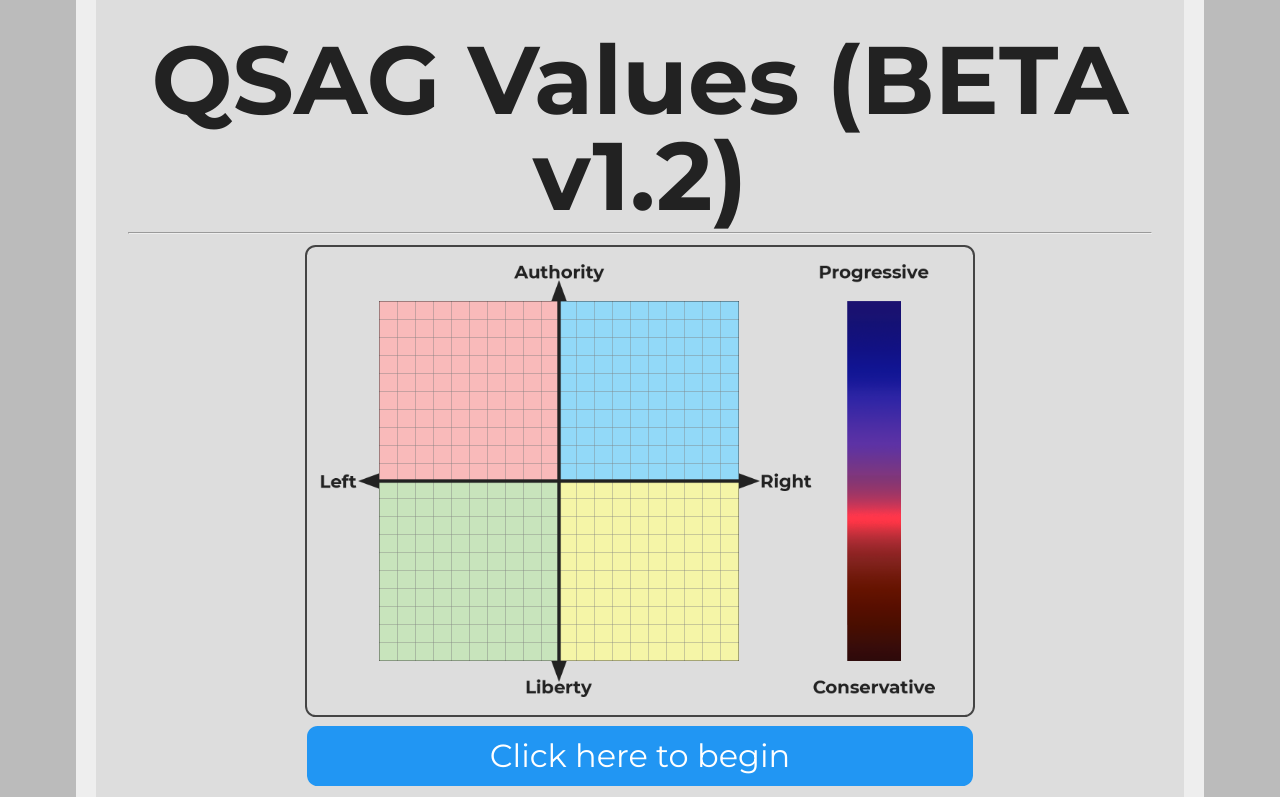
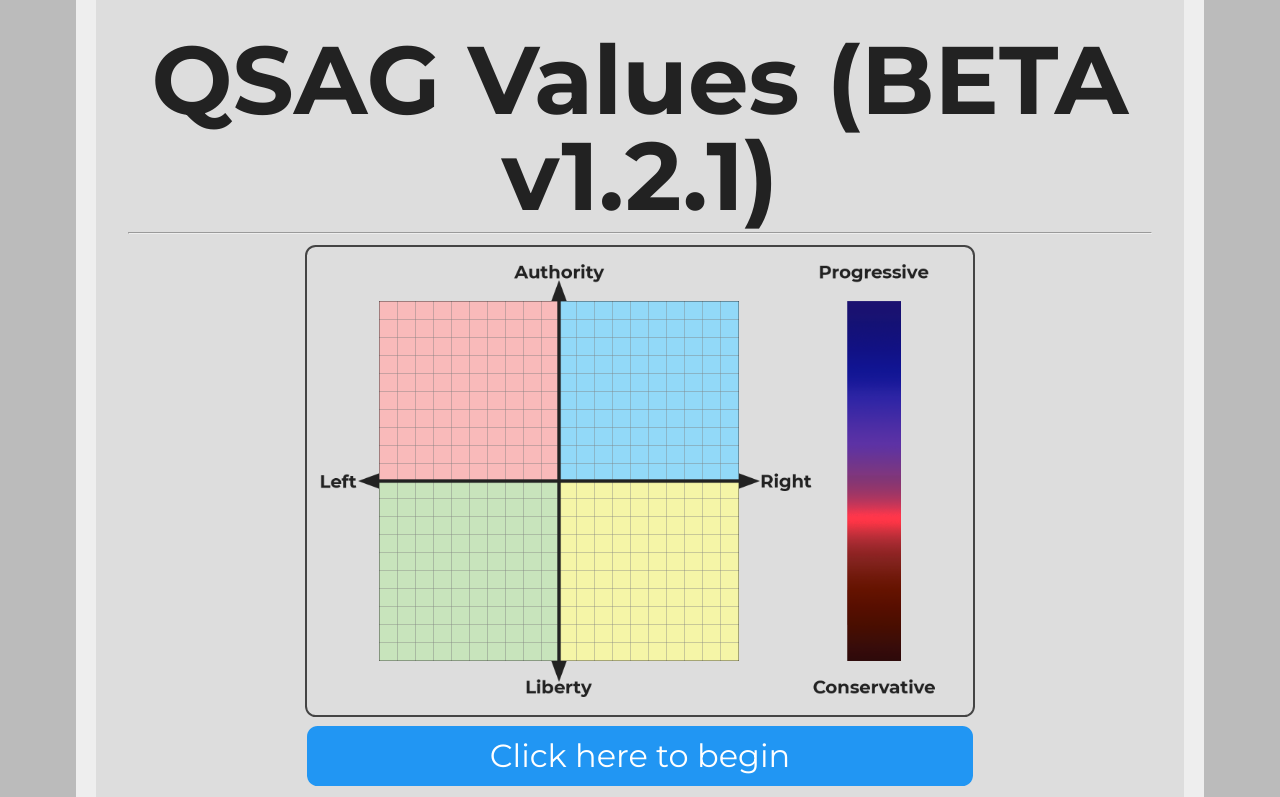
Before and after one commit to BobQKazoo/QSAG_Values, a plain HTML site: page index.html in a window 1280 px wide. Shown: the top 797 px of the page. Drawn offline with Linux system fonts and the light colour scheme.

Commit message:
Update index.html

```diff
--- a/index.html
+++ b/index.html
@@ -19,7 +19,7 @@
 </head>
 
 <body>
-	<h1 class="title">QSAG Values (BETA v1.2)</h1>
+	<h1 class="title">QSAG Values (BETA v1.2.1)</h1>
     <svg id="svgHeader" style="width: 100%;" viewBox="0 0 112 19">
 		<text x="50%" y="15" class="svgHeader">QSAG Values</text>
 	</svg>
```
